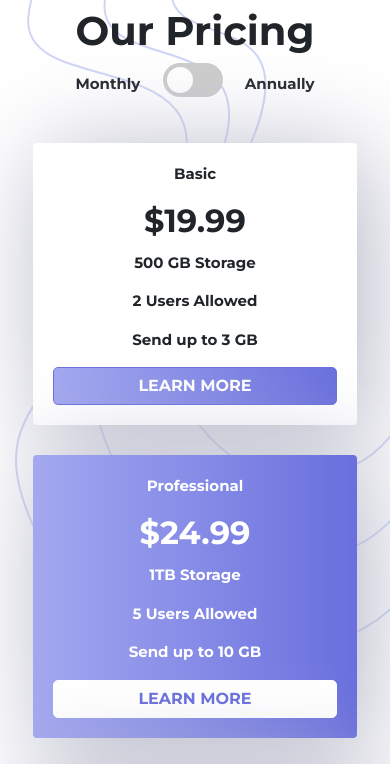
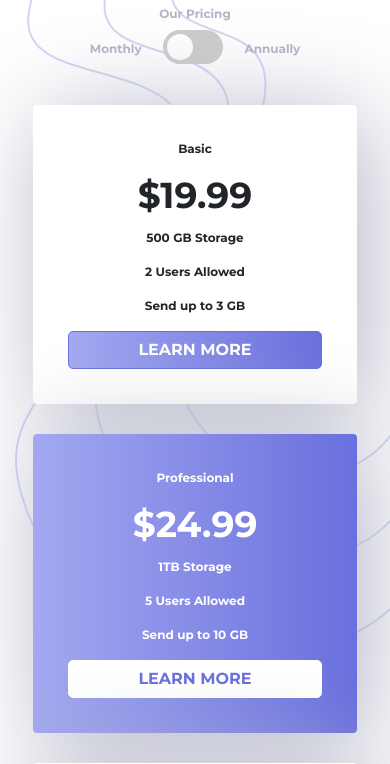
Before and after one commit to skozmi/pricing-component-with-toggle, a website: page public/index.html in a window 390 px wide. Shown: the top 764 px of the page. Drawn offline with nearby package versions, Linux system fonts and the light colour scheme; files that its build step writes are made by us from their sources; files whose address does not match are found by name.

Commit message:
corrected html and css file

```diff
--- a/public/css/styles.css
+++ b/public/css/styles.css
@@ -1,15 +1,29 @@
 body {
   text-align: center !important;
-  font-size: 15px !important;
+  font-size: 15px;
   background-image: url("../images/bg-top.svg"), url("../images/bg-bottom.svg");
   background-repeat: no-repeat, no-repeat;
   background-position: top right, bottom left;
   font-family: 'Montserrat', sans-serif !important;
 }
 
+
 /*containers*/
 header, main, footer {
   padding: 2% 5%;
+}
+
+/*headings and paragraphs*/
+h1 {
+  font-size: 1em;
+}
+h1, label {
+  color: hsl(234, 14%, 74%);
+}
+
+h2 {
+  font-size: 3em;
+  font-weight: 700;
 }
 
 .row {
@@ -120,12 +134,13 @@ input:checked + .slider:before {
 .card {
   border: none;
   box-shadow: 10px 10px 100px hsl(234, 14%, 74%);
+  padding: 15px;
 }
 
 #colorCard {
   background: linear-gradient(to right, hsl(236, 72%, 79%) , hsl(237, 63%, 64%));
   color: white;
-  padding: 5% 0;
+  padding: 30px 15px;
 }
 
 /*footer*/
@@ -139,11 +154,47 @@ input:checked + .slider:before {
   }
 
   .card-layout {
-    padding: 15px 15px;
+    padding: 15px;
   }
 
   #colorCard {
-    padding: 0;
+    padding: 15px;
   }
 
 }
+
+@media (max-width:991px) {
+
+  .row {
+    justify-content: center;
+  }
+
+  .card-layout {
+    padding: 15px;
+  }
+
+  #colorCard {
+    padding: 15px;
+  }
+
+}
+
+@media (max-width:600px) {
+
+  body {
+    font-size: 12px;
+  }
+
+}
+
+@media (max-width:350px) {
+
+  body {
+    font-size: 10px;
+  }
+
+  header, main, footer {
+    padding: 2% 2%;
+  }
+
+}
--- a/public/index.html
+++ b/public/index.html
@@ -19,7 +19,7 @@
 
   <!-- jquery and script file links -->
   <script src="https://ajax.googleapis.com/ajax/libs/jquery/3.6.0/jquery.min.js"></script>
-  <script src="public/js/script.js" type="text/javascript"></script>
+  <script src="public/js/script.js"></script>
 
 </head>
 <body>
@@ -30,7 +30,7 @@
       <div id="toggleDiv">
         <label>Monthly</label>
         <label class="switch">
-           <input type="checkbox" id="inputToggle" class="unchecked">
+           <input type="checkbox" id="inputToggle" class="unchecked" aria-label="toggle-button">
            <span class="slider round"></span>
         </label>
         <label>Annually</label>
@@ -43,7 +43,7 @@
           <div class="card">
             <div class="card-body">
               <p class="card-text">Basic</p>
-              <h2 class="card-title">&dollar;<span class="big-number1">19.99</span></h5>
+              <h2 class="card-title">&dollar;<span class="big-number1">19.99</span></h2>
               <p class="card-text">500 GB Storage</p>
               <p class="card-text">2 Users Allowed</p>
               <p class="card-text">Send up to 3 GB</p>
@@ -55,7 +55,7 @@
           <div class="card" id="colorCard">
             <div class="card-body">
               <p class="card-text">Professional</p>
-              <h2 class="card-title">&dollar;<span class="big-number2">24.99</span></h5>
+              <h2 class="card-title">&dollar;<span class="big-number2">24.99</span></h2>
               <p class="card-text">1TB Storage</p>
               <p class="card-text">5 Users Allowed</p>
               <p class="card-text">Send up to 10 GB</p>
@@ -67,7 +67,7 @@
           <div class="card">
             <div class="card-body">
               <p class="card-text">Master</p>
-              <h2 class="card-title">&dollar;<span class="big-number3">39.99</span></h5>
+              <h2 class="card-title">&dollar;<span class="big-number3">39.99</span></h2>
               <p class="card-text">2TB Storage</p>
               <p class="card-text">10 Users Allowed</p>
               <p class="card-text">Send up to 20 GB</p>
```
